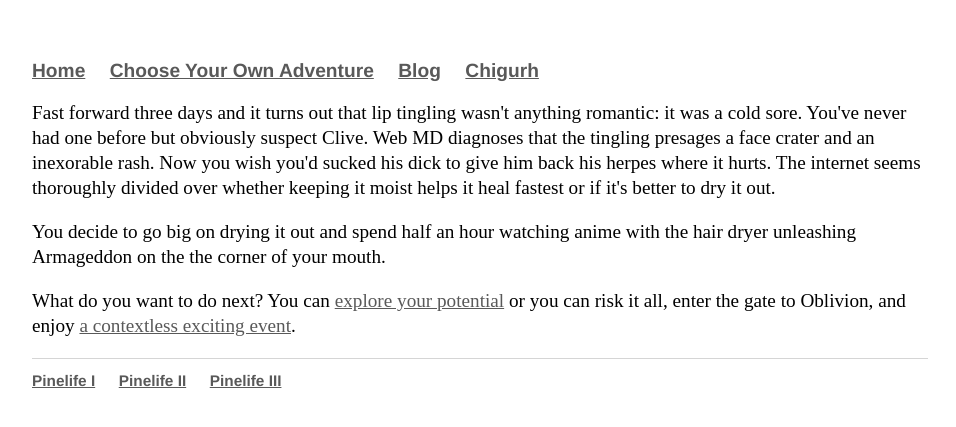
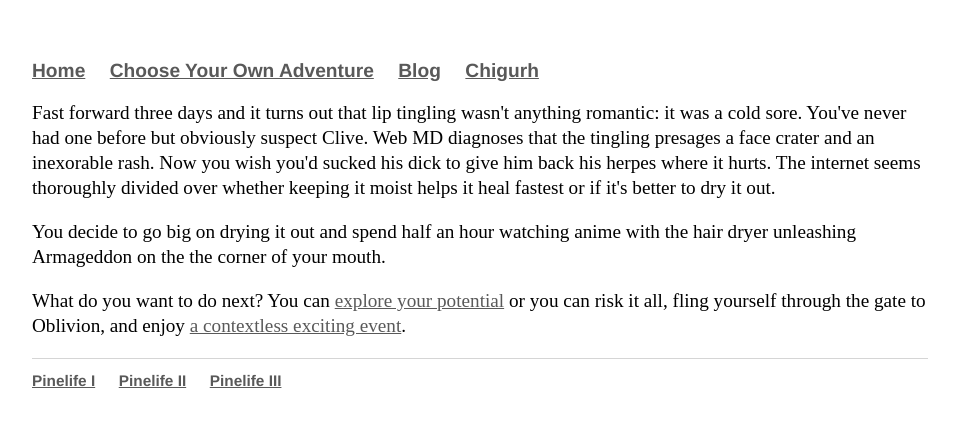
Before and after one commit to Pinelife/pinelife.github.io, a Jekyll site: the page built from Hellhole/Room8.html, in a window 1280 px wide. Shown: the top 427 px of the page, without its empty margins (160-1116 px from the left). Built offline with Jekyll 4.4.1, drawn with Linux system fonts in a browser that asks for light colours.

Commit message:
Update Room8.html

```diff
--- a/Hellhole/Room8.html
+++ b/Hellhole/Room8.html
@@ -13,4 +13,4 @@ Fast forward three days and it turns out that lip tingling wasn't anything roman
 </p>
 
 <p>What do you want to do next? You can <a href = "Room9.html">explore your potential</a> or you can
-  risk it all, enter the gate to Oblivion, and enjoy <a href ="excitingevent2.html">a contextless exciting event</a>.
+  risk it all, fling yourself through the gate to Oblivion, and enjoy <a href ="excitingevent2.html">a contextless exciting event</a>.
```
